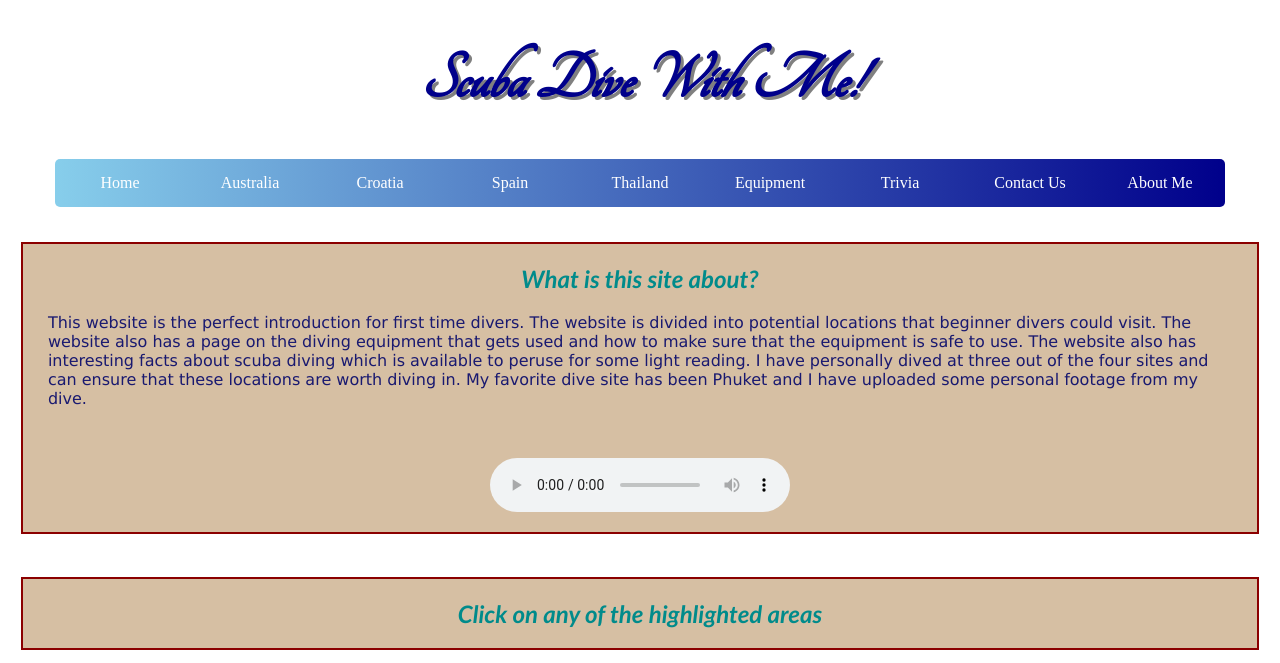
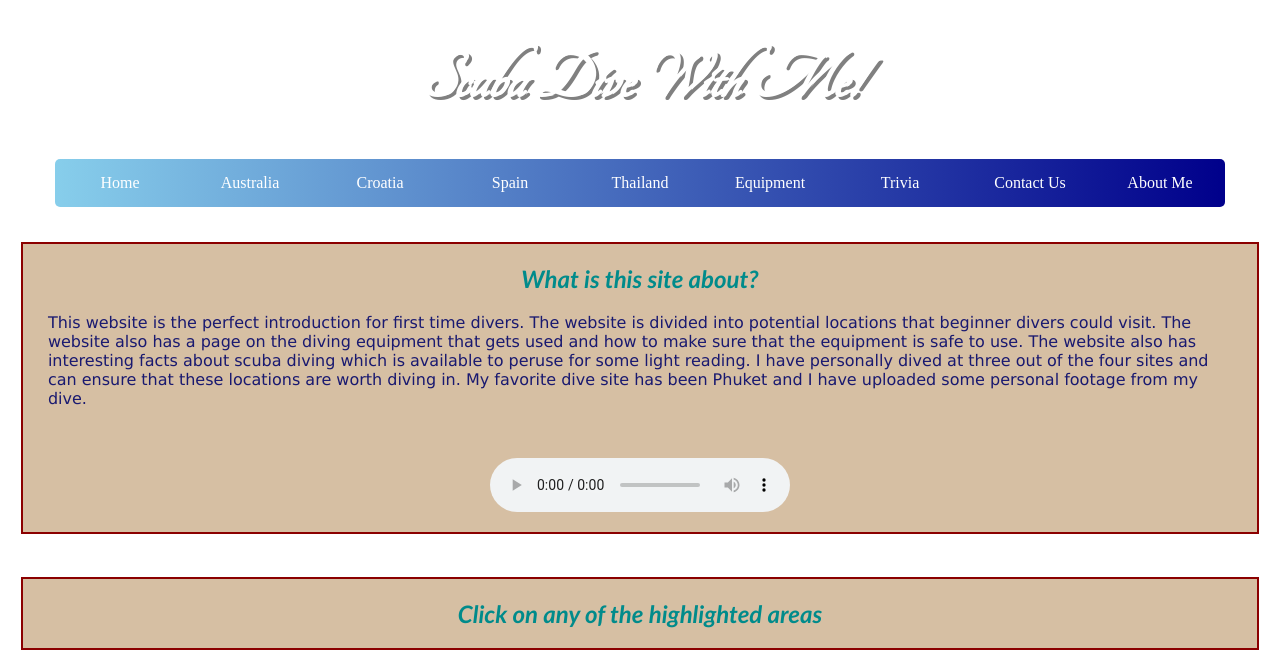
Before and after one commit to nirekmehta/WebTech, a plain HTML site: page projectMobile.htm in a window 1280 px wide. Shown: the top 663 px of the page. Drawn offline with nearby package versions, Linux system fonts and the light colour scheme; files that its build step writes are made by us from their sources.

Commit message:
release2

```diff
--- a/projectMobile.htm
+++ b/projectMobile.htm
@@ -40,8 +40,8 @@ h1{font-family:'Tangerine';}
 		}
     </script>
 </head>
-<body>
-    <h1 id= "h" onload="changeColor()">Scuba Dive With Me!</h1>
+<body onload="changeColor()">
+    <h1 id= "h">Scuba Dive With Me!</h1>
     <div class="Nav_Bar">
         <ul>
             <li><a href="index.html" class="Active">Home</a></li>
@@ -82,7 +82,8 @@ h1{font-family:'Tangerine';}
         <p id="d1"> This website is the perfect introduction for first time divers. The website is divided into potential locations
             that beginner divers could visit. The website also has a page on the diving equipment that gets used and how to make sure that
             the equipment is safe to use. The website also has interesting facts about scuba diving which is available to peruse for some light reading.
-            I have personally dived at three out of the four sites and can ensure that these locations are worth diving in. My favorite dive site has been Phuket and I have uploaded some personal footage from my dive.</p>
+            I have personally dived at three out of the four sites and can ensure that these locations are worth diving in. My favorite dive site has been
+            Phuket and I have uploaded some personal footage from my dive.</p>
             <br>
             <p style="text-align: center;">
             <audio controls src="Audio.mp3"></audio></p>
```
